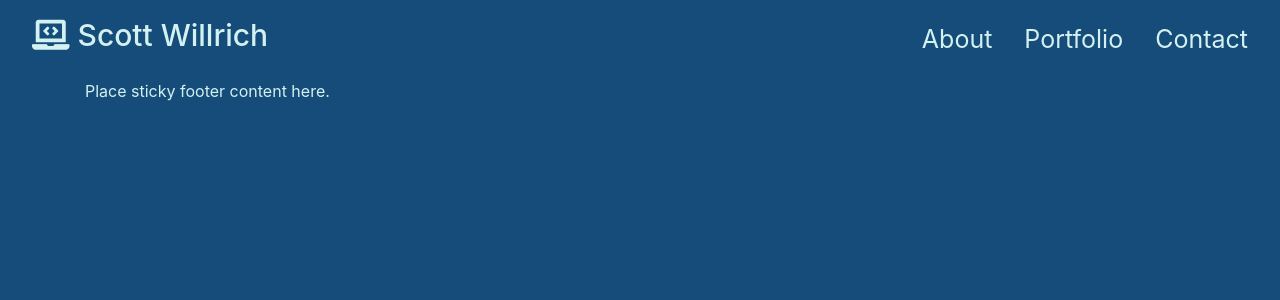
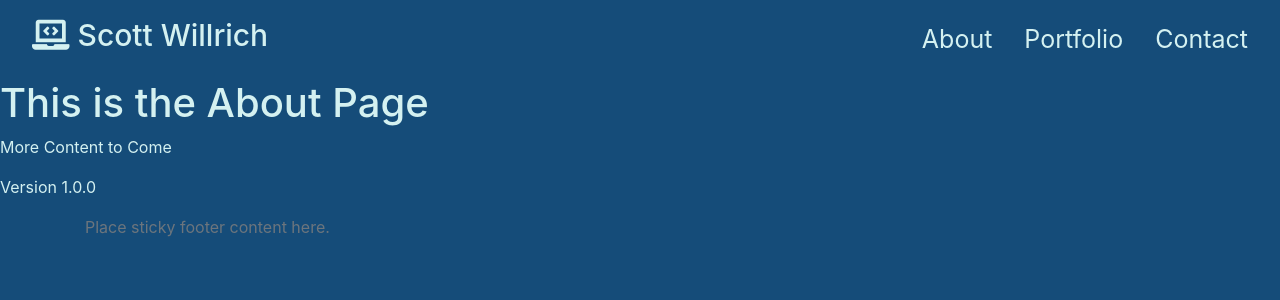
Before and after one commit to swillrich5/scott-willrich, a React (Create React App) app: page / in a window 1280 px wide. Shown: the top 300 px of the page. Built offline with nearby package versions, Linux system fonts and the light colour scheme.

Commit message:
Routes working to About, Portfolio, and Contact pages, need content

```diff
--- a/src/App.js
+++ b/src/App.js
@@ -2,12 +2,21 @@
 import { BrowserRouter as Router, Route, Switch } from 'react-router-dom';
 import Navbar from './components/Navbar';
 import Footer from './components/Footer';
+import About from './components/pages/About';
+import Contact from './components/pages/Contact';
+import Portfolio from './components/pages/Portfolio';
+
 
 function App() {
     return (
         <div className="App">
           <Router>
             <Navbar />
+              <Switch>
+                <Route exact path="/" component={About} />
+                <Route exact path="/Portfolio" component={Portfolio} />
+                <Route exact path="/Contact" component={Contact} />
+              </Switch>
             <Footer />
           </Router>
         </div>
--- a/src/components/Footer.js
+++ b/src/components/Footer.js
@@ -7,7 +7,7 @@
     return (
         <footer className="footer">
             <div className="container">
-            <span clasName="text-muted">Place sticky footer content here.</span>
+            <span className="text-muted">Place sticky footer content here.</span>
             </div>
         </footer>
     )
--- /dev/null
+++ b/src/components/pages/About.js
@@ -0,0 +1,13 @@
+import React, { Fragment } from 'react'
+
+const About = () => {
+  return (
+    <div>
+      <h1>This is the About Page</h1>
+      <p>More Content to Come</p>
+      <p>Version 1.0.0</p>
+    </div>
+  )
+}
+
+export default About;
--- /dev/null
+++ b/src/components/pages/Contact.js
@@ -0,0 +1,13 @@
+import React, { Fragment } from 'react'
+
+const Contact = () => {
+  return (
+    <Fragment>
+      <h1>This is the Contact Page</h1>
+      <p>More Content to Come</p>
+      <p>Version 1.0.0</p>
+    </Fragment>
+  )
+}
+
+export default Contact;
--- /dev/null
+++ b/src/components/pages/Portfolio.js
@@ -0,0 +1,13 @@
+import React, { Fragment } from 'react'
+
+const Portfolio = () => {
+  return (
+    <Fragment>
+      <h1>This is the Portfolio Page</h1>
+      <p>More Content to Come</p>
+      <p>Version 1.0.0</p>
+    </Fragment>
+  )
+}
+
+export default Portfolio;
```
